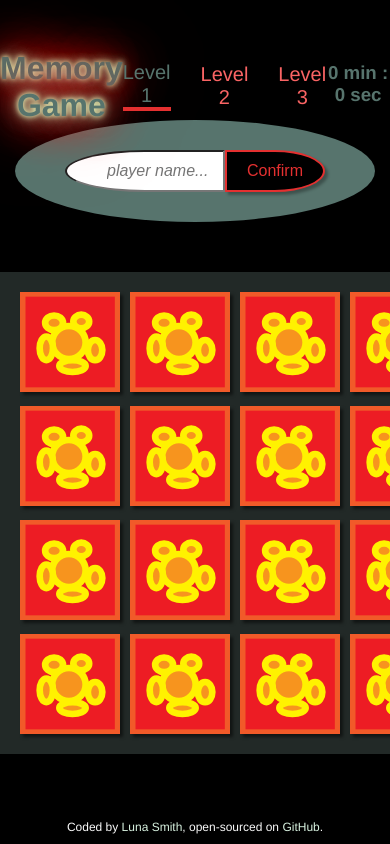
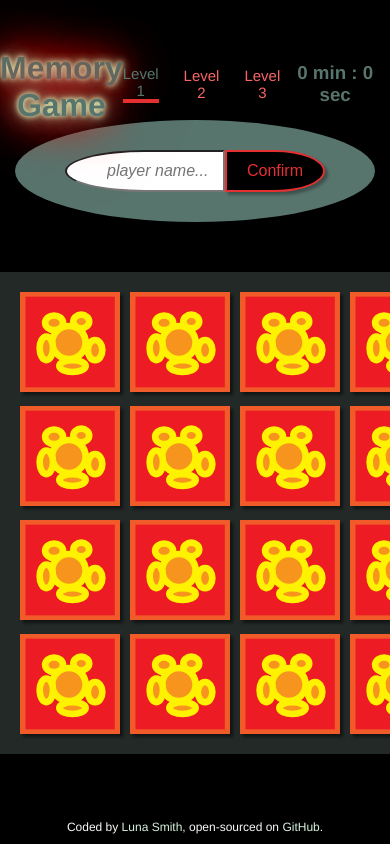
Before and after one commit to Lu-Smith/memory_game_vue, a Vue app: page / in a window 390 px wide. Shown: the top 844 px of the page. Built offline with nearby package versions, Linux system fonts and the light colour scheme.

Commit message:
Updated styles MainHeader.vue

```diff
--- a/src/components/Header/MainHeader.vue
+++ b/src/components/Header/MainHeader.vue
@@ -88,4 +88,12 @@ li:hover::before {
     transform: translateX(-50%);
   }
 }
+
+@media screen and (max-width: 900px) {
+  ul {
+    gap: 25px;
+    font-size: 15px;
+}
+
+  }
 </style>
```
